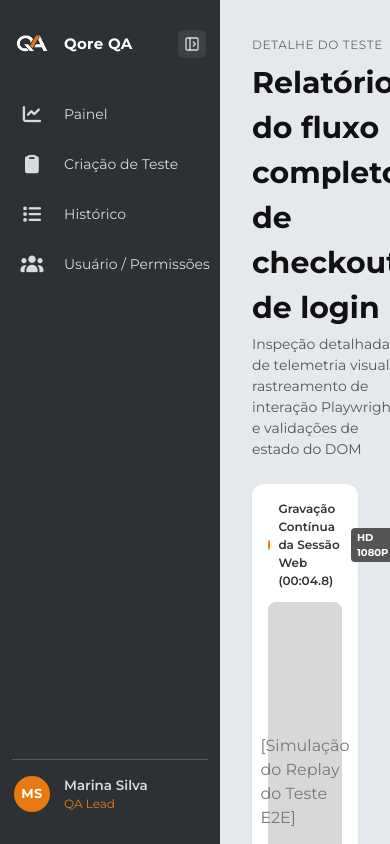
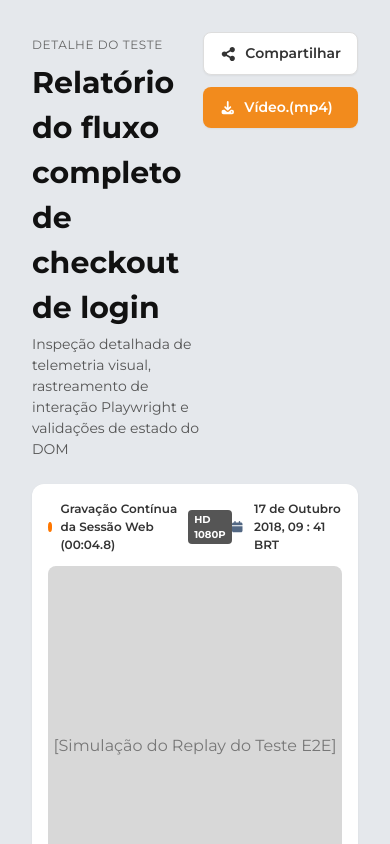
Before and after one commit to Qore-Analitycs/Qore-Analytics---Front-End, a Next.js app: page /detalhes in a window 390 px wide. Shown: the top 844 px of the page. Built offline with nearby package versions, Linux system fonts and the light colour scheme.

Commit message:
:lipstick: Fiz o side bar sumir na responsividade para posteriormente reestruturar o componente no topo

```diff
--- a/src/pages/detalhes/detalhes.module.css
+++ b/src/pages/detalhes/detalhes.module.css
@@ -1,5 +1,5 @@
 /* =====================================================================
-   ESTILOS GLOBAIS DA TELA
+   GLOBAIS
    ===================================================================== */
 .container {
   display: flex;
@@ -9,7 +9,7 @@
 }
 
 /* =====================================================================
-   BARRA LATERAL ESQUERDA (SIDEBAR)
+   SIDEBAR Esquerda
    ===================================================================== */
 .sidebar {
   width: 80px;
@@ -64,7 +64,7 @@
 }
 
 /* =====================================================================
-   ÁREA DE CONTEÚDO PRINCIPAL
+   PRINCIPAL
    ===================================================================== */
 .mainContent {
   flex: 1;
@@ -72,7 +72,7 @@
   overflow-y: auto;
 }
 
-/* Cabeçalho superior */
+/* HEADER */
 .headerRow {
   display: flex;
   justify-content: space-between;
@@ -102,7 +102,7 @@
   max-width: 768px;
 }
 
-/* Botões do Topo */
+/* Botões de cima */
 .actionButtons {
   display: flex;
   flex-direction: column;
@@ -156,7 +156,7 @@
 }
 
 /* =====================================================================
-   CONTAINER DE VÍDEO E TELEMETRIA
+   ESPAçO DE VÍDEO
    ===================================================================== */
 .videoContainer {
   background-color: #FFFFFF;
@@ -254,7 +254,7 @@
 }
 
 /* =====================================================================
-   SEÇÃO INFERIOR (TIMELINE E MÉTRICAS)
+  Parte inferior -- timeline e metricas
    ===================================================================== */
 .gridInferior {
   display: grid;
@@ -532,4 +532,8 @@
   .metricsBar {
     grid-template-columns: 1fr;
   }
+
+  .sideBarResponsa {
+    display: none;
+  }
 }
--- a/src/pages/detalhes/index.tsx
+++ b/src/pages/detalhes/index.tsx
@@ -30,7 +30,8 @@ export default function DetalhesPage() {
         {/* ==========================================
            BARRA LATERAL
         ========================================== */}
-  <SideBar/>
+      <div className={styles.sideBarResponsa}  ><SideBar/></div>
+
 
 
 
```
